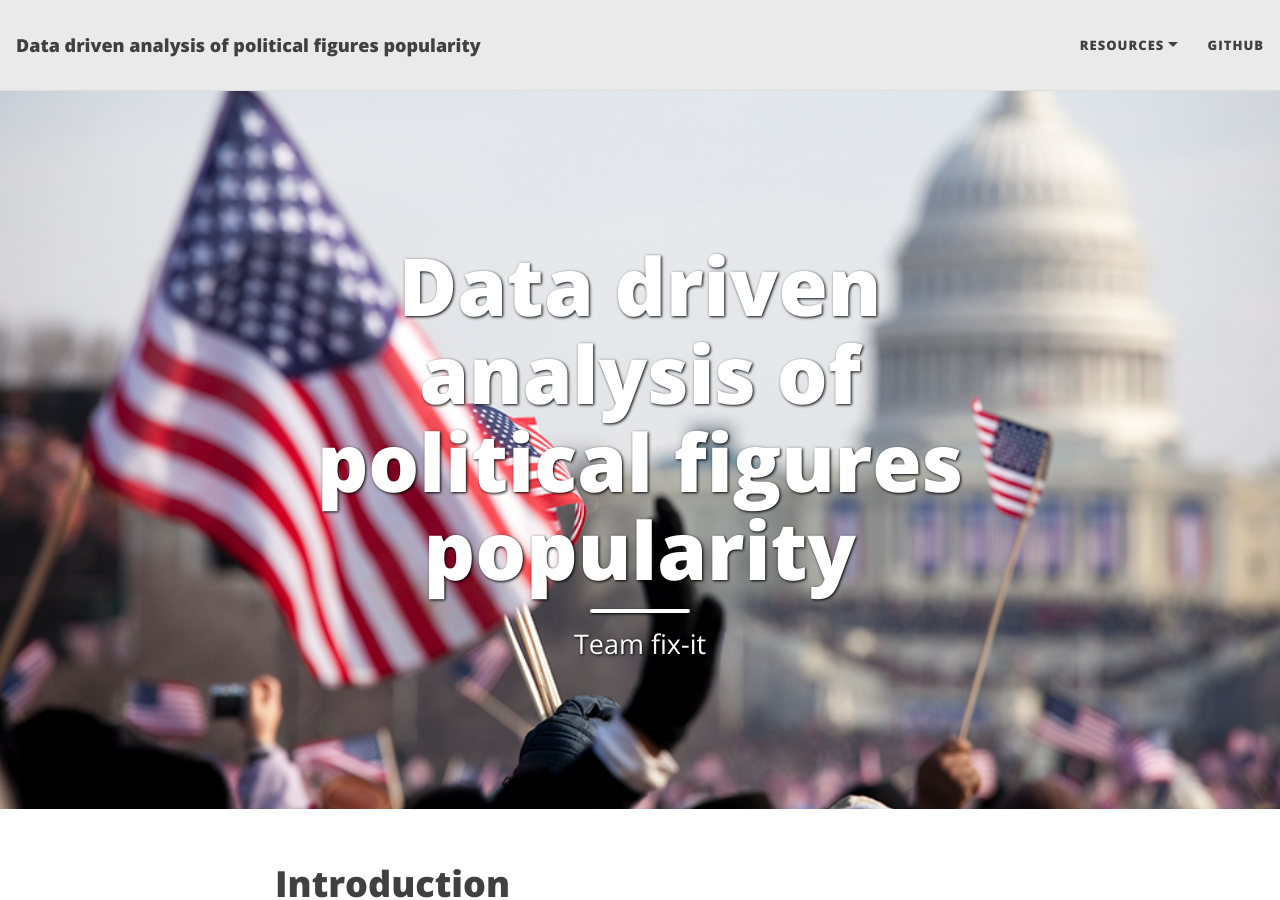
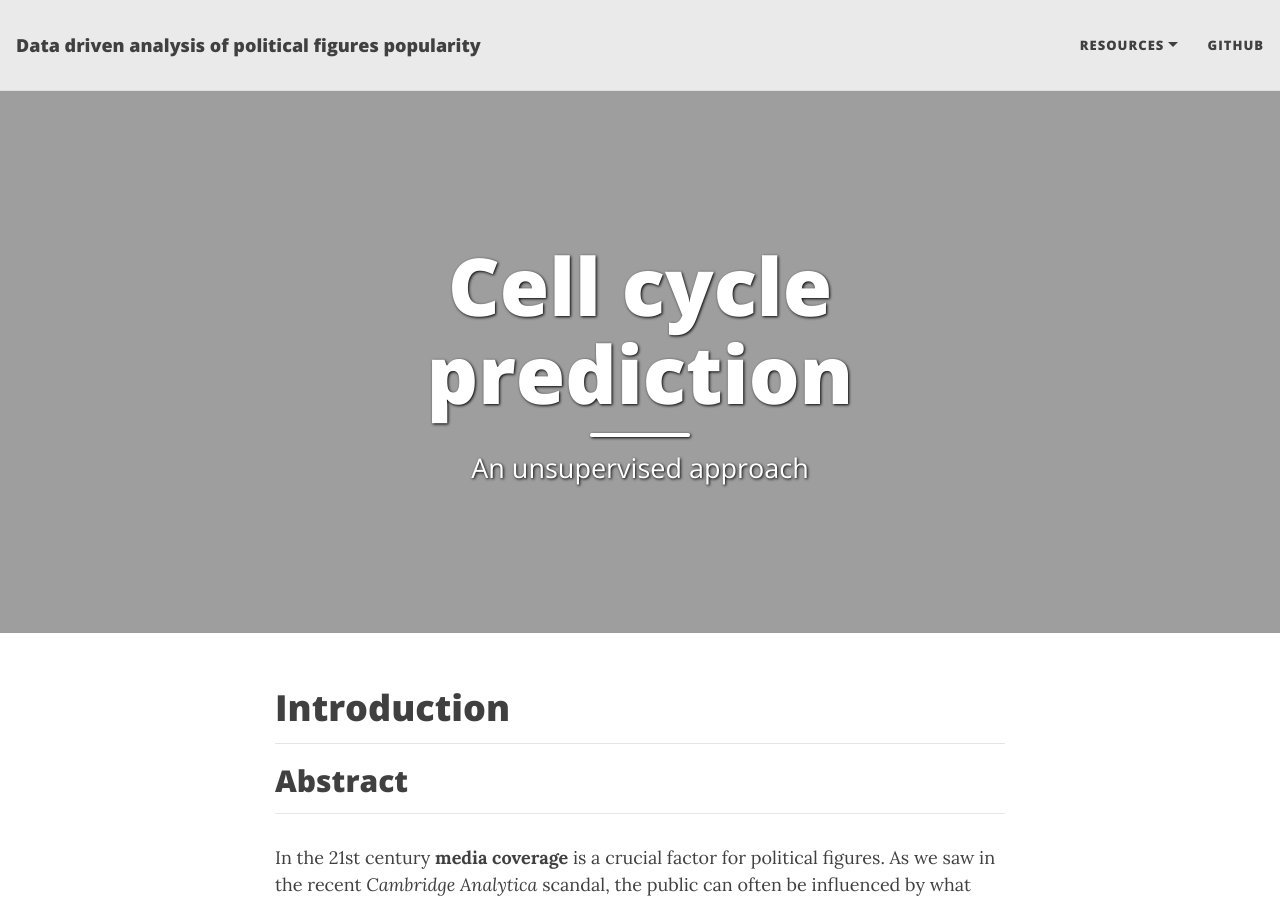
Before and after one commit to lucarossi9/statistical_computation_4, a Jekyll site: the page built from index.md, in a window 1280 px wide and 900 px high. Built offline with Jekyll 4.4.1, drawn with Linux system fonts in a browser that asks for light colours; nearby versions of some CDN libraries; the list of posts is cut into pages by our own code.

Commit message:
Update index.md

```diff
--- a/index.md
+++ b/index.md
@@ -1,10 +1,10 @@
 ---
 layout: page
-title: Data driven analysis of political figures popularity
-subtitle:  Team fix-it
-cover-img: assets/img/american-gov.jpg
-thumbnail-img: assets/img/american-gov.jpg
-share-img: assets/img/american-gov.jpg
+title: Cell cycle prediction
+subtitle:  An unsupervised approach
+cover-img: assets/img/cell-cycle-cover-img.jpg
+thumbnail-img: assets/img/cell-cycle-cover-img.jpg
+share-img: assets/img/cell-cycle-cover-img.jpg
 use-site-title: true
 ---
 
```
